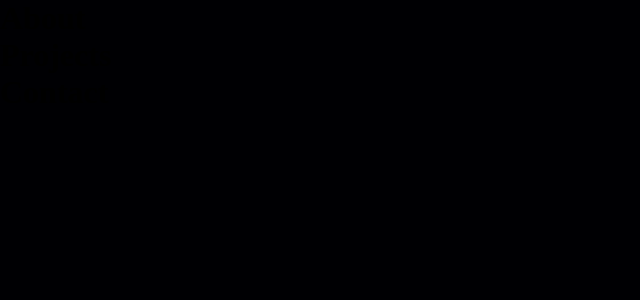
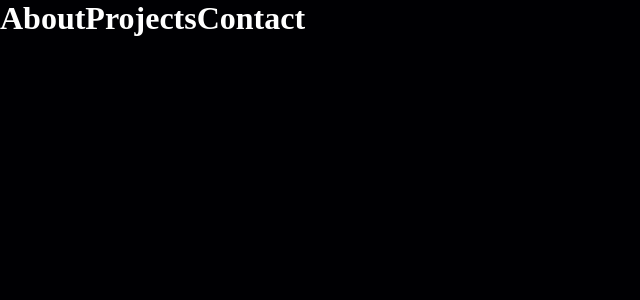
Before and after one commit to Giorgi014/portfolio, a Next.js app: page /home/main in a window 1280 px wide. Shown: the top 300 px of the page, without its empty margins (0-640 px from the left). Built offline with nearby package versions, Linux system fonts and the light colour scheme.

Commit message:
style: Apply minor design adjustments and refinements

```diff
--- a/src/app/globals.css
+++ b/src/app/globals.css
@@ -22,5 +22,6 @@
 
 body {
   background-color: var(--bg_color);
+  color: #ffffff;
   overflow-x: hidden;
 }
--- a/src/app/home/main/page.tsx
+++ b/src/app/home/main/page.tsx
@@ -1,6 +1,7 @@
 import About from "./about/page";
 import Contact from "./contact/page";
 import Projects from "./pojects/page";
+import "./style/main.scss";
 
 const Main = () => {
   return (
--- /dev/null
+++ b/src/app/home/main/style/main.scss
@@ -0,0 +1,9 @@
+@mixin displayCenter($justify, $align) {
+  display: flex;
+  justify-content: $justify;
+  align-items: $align;
+}
+
+.main_container {
+  @include displayCenter("center", center);
+}
```
